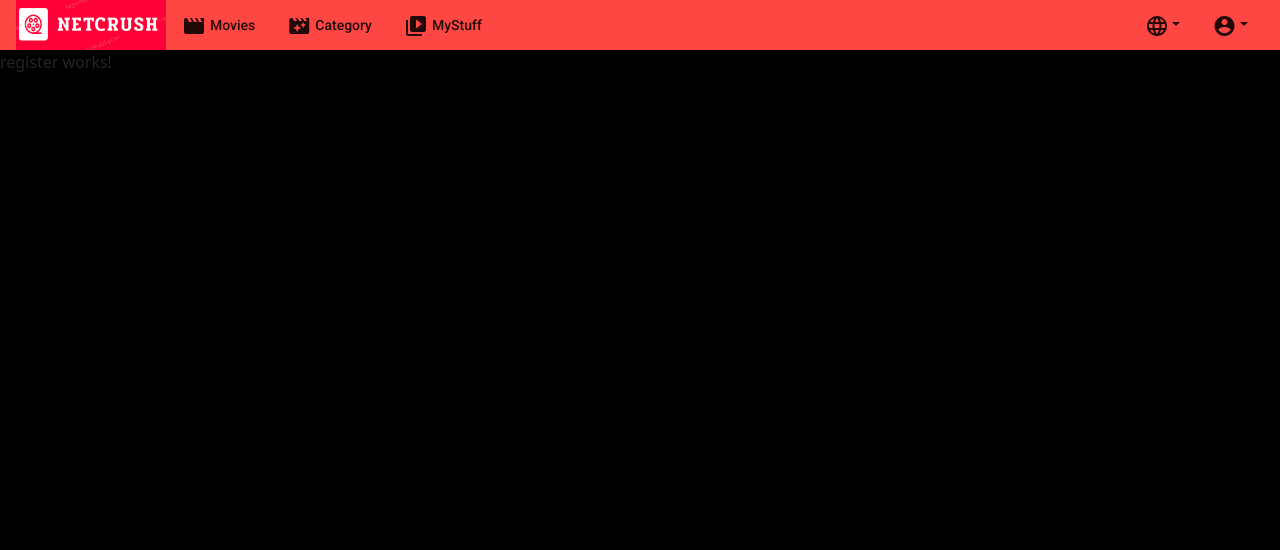
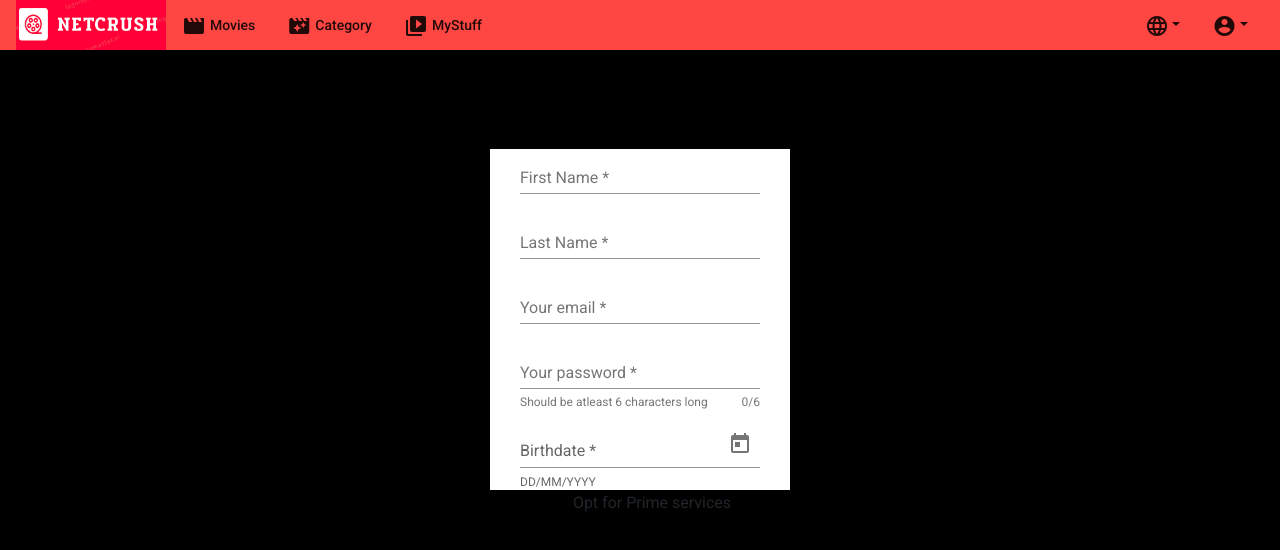
Before and after one commit to 4everMani/NetCrush, an Angular app: page /register in a window 1280 px wide. Shown: the top 550 px of the page. Built offline with nearby package versions, Linux system fonts and the light colour scheme.

Commit message:
registration form is created

```diff
--- a/src/app/app.module.ts
+++ b/src/app/app.module.ts
@@ -9,6 +9,7 @@ import { MaterialModule } from './material/material.module';
 import { MovieModule } from './movie/movie.module';
 import { NgModule } from '@angular/core';
 import { RegisterComponent } from './auth/register/register.component';
+import { FormsModule } from '@angular/forms';
 
 
 @NgModule({
@@ -23,7 +24,8 @@ import { RegisterComponent } from './auth/register/register.component';
     BrowserAnimationsModule,
     CoreModule,
     MovieModule,
-    MaterialModule
+    MaterialModule,
+    FormsModule
   ],
   providers: [],
   bootstrap: [AppComponent]
--- a/src/app/auth/register/register.component.html
+++ b/src/app/auth/register/register.component.html
@@ -1 +1,88 @@
-<p>register works!</p>
+<ng-container>
+  <form class="form" #f="ngForm" (ngSubmit)="onSubmit(f)">
+    <mat-form-field>
+      <input
+        matInput
+        ngModel
+        name="firstName"
+        placeholder="First Name"
+        required
+        #firstname="ngModel"
+      />
+      <mat-error *ngIf="firstname.hasError('required')"
+        >Field must not be empty</mat-error
+      >
+    </mat-form-field>
+
+    <mat-form-field>
+      <input
+        matInput
+        ngModel
+        name="lastName"
+        placeholder="Last Name"
+        required
+        #lastName="ngModel"
+      />
+      <mat-error *ngIf="lastName.hasError('required')"
+        >Field must not be empty</mat-error
+      >
+    </mat-form-field>
+
+    <mat-form-field>
+      <input
+        type="email"
+        matInput
+        ngModel
+        name="email"
+        placeholder="Your email"
+        email
+        required
+        #emailInput="ngModel"
+      />
+      <mat-error *ngIf="emailInput.hasError('required')"
+        >Field must not be empty</mat-error
+      >
+      <mat-error *ngIf="!emailInput.hasError('required')"
+        >Email is invalid</mat-error
+      >
+    </mat-form-field>
+    <mat-form-field hintLabel="Should be atleast 6 characters long">
+      <input
+        type="password"
+        matInput
+        ngModel
+        name="password"
+        placeholder="Your password"
+        required
+        minlength="6"
+        #pwInput="ngModel"
+      />
+      <mat-hint align="end">{{ pwInput.value?.length }}/6</mat-hint>
+      <mat-error>atleast 6 characters required</mat-error>
+    </mat-form-field>
+    <mat-form-field appearance="standard">
+      <mat-label>Birthdate</mat-label>
+      <input
+        matInput
+        [matDatepicker]="picker"
+        [max]="maxDate"
+        ngModel
+        name="birthdate"
+        date
+        required
+        #date="ngModel"
+      />
+      <mat-hint>DD/MM/YYYY</mat-hint>
+      <mat-datepicker-toggle matSuffix [for]="picker"></mat-datepicker-toggle>
+      <mat-datepicker #picker></mat-datepicker>
+      <mat-error *ngIf="date.hasError('required')"
+        >Field must not be empty</mat-error
+      >
+      <mat-error *ngIf="!date.hasError('required')"
+        >Date is not valid</mat-error
+      >
+    </mat-form-field>
+    <mat-checkbox ngModel name="isPrime">Opt for Prime services</mat-checkbox>
+    <button mat-raised-button color="primary" [disabled]="f.invalid">Submit</button>
+  </form>
+</ng-container>
--- a/src/app/auth/register/register.component.scss
+++ b/src/app/auth/register/register.component.scss
@@ -0,0 +1,17 @@
+.form {
+    display: flex;
+    flex-direction: column;
+    height: 600px;
+    width: 100%;
+    justify-content: center;
+    align-items: center;
+    // background-color: white;
+}
+
+mat-form-field{
+    width: 300px;
+    // height: 300px;
+    background-color: white;
+    padding-left: 30px;
+    padding-right: 30px;
+}
--- a/src/app/auth/register/register.component.ts
+++ b/src/app/auth/register/register.component.ts
@@ -1,4 +1,5 @@
 import { Component, OnInit } from '@angular/core';
+import { NgForm } from '@angular/forms';
 
 @Component({
   selector: 'app-register',
@@ -7,9 +8,16 @@ import { Component, OnInit } from '@angular/core';
 })
 export class RegisterComponent implements OnInit {
 
+  public maxDate = new Date();
+
   constructor() { }
 
   ngOnInit(): void {
+    this.maxDate.setFullYear(this.maxDate.getFullYear() - 18);
+  }
+
+  public onSubmit(form: NgForm): void {
+    console.log(form)
   }
 
 }
--- a/src/app/core/core.module.ts
+++ b/src/app/core/core.module.ts
@@ -2,6 +2,7 @@ import { NgModule } from '@angular/core';
 import { CommonModule } from '@angular/common';
 import { NavComponent } from './nav/nav.component';
 import { MaterialModule } from '../material/material.module';
+import { RouterModule } from '@angular/router';
 
 
 
@@ -12,6 +13,7 @@ import { MaterialModule } from '../material/material.module';
   imports: [
     CommonModule,
     MaterialModule,
+    RouterModule
   ],
   exports: [
     NavComponent
--- a/src/app/core/nav/nav.component.html
+++ b/src/app/core/nav/nav.component.html
@@ -65,7 +65,7 @@
     <!-- <button mat-icon-button (click)="sidenav.open()">
         <mat-icon>menu</mat-icon>
     </button> -->
-    <a routerLink="">
+    <a href="/">
         <img class="img_size" src="../../../../assets/images/logo.png" alt="">
     </a>
     <button class="button" mat-button routerLink="/movies">
@@ -85,16 +85,16 @@
             <mat-icon class="">language</mat-icon>
         </button>
         <mat-menu #language_dropdown >
-            <button class="button" mat-menu-item routterLink="/login">English</button>
-            <button class="button" mat-menu-item routterLink="/register">Spanish</button>
+            <button class="button" mat-menu-item routterLink="">English</button>
+            <button class="button" mat-menu-item routterLink="">Spanish</button>
         </mat-menu>
 
         <button class="button dropdown-toggle ms-auto" mat-button [mat-menu-trigger-for]="dropdown">
             <mat-icon class="">account_circle</mat-icon>
         </button>
         <mat-menu #dropdown >
-                <button class="button" mat-menu-item routterLink="">Login</button>
-                <button class="button" mat-menu-item routterLink="">SignUp</button>
+                <button class="button" mat-menu-item [routerLink]="'login'">Login</button>
+                <button class="button" mat-menu-item [routerLink]="'register'">SignUp</button>
         </mat-menu>
     </div>
 </mat-toolbar>
--- a/src/app/material/material.module.ts
+++ b/src/app/material/material.module.ts
@@ -23,6 +23,8 @@ import { MatTableModule } from '@angular/material/table';
 import { MatTabsModule } from '@angular/material/tabs';
 import { MatToolbarModule } from '@angular/material/toolbar';
 import { MatTooltipModule } from '@angular/material/tooltip';
+import {MatDatepickerModule} from '@angular/material/datepicker';
+import { MatNativeDateModule, MAT_DATE_LOCALE } from '@angular/material/core';
 
 
 
@@ -53,6 +55,11 @@ import { MatTooltipModule } from '@angular/material/tooltip';
     MatToolbarModule,
     MatTooltipModule,
     MatStepperModule,
+    MatDatepickerModule,
+    MatNativeDateModule
+  ],
+  providers:[
+    { provide: MAT_DATE_LOCALE, useValue: 'en-GB' }
   ]
 
 })
```
